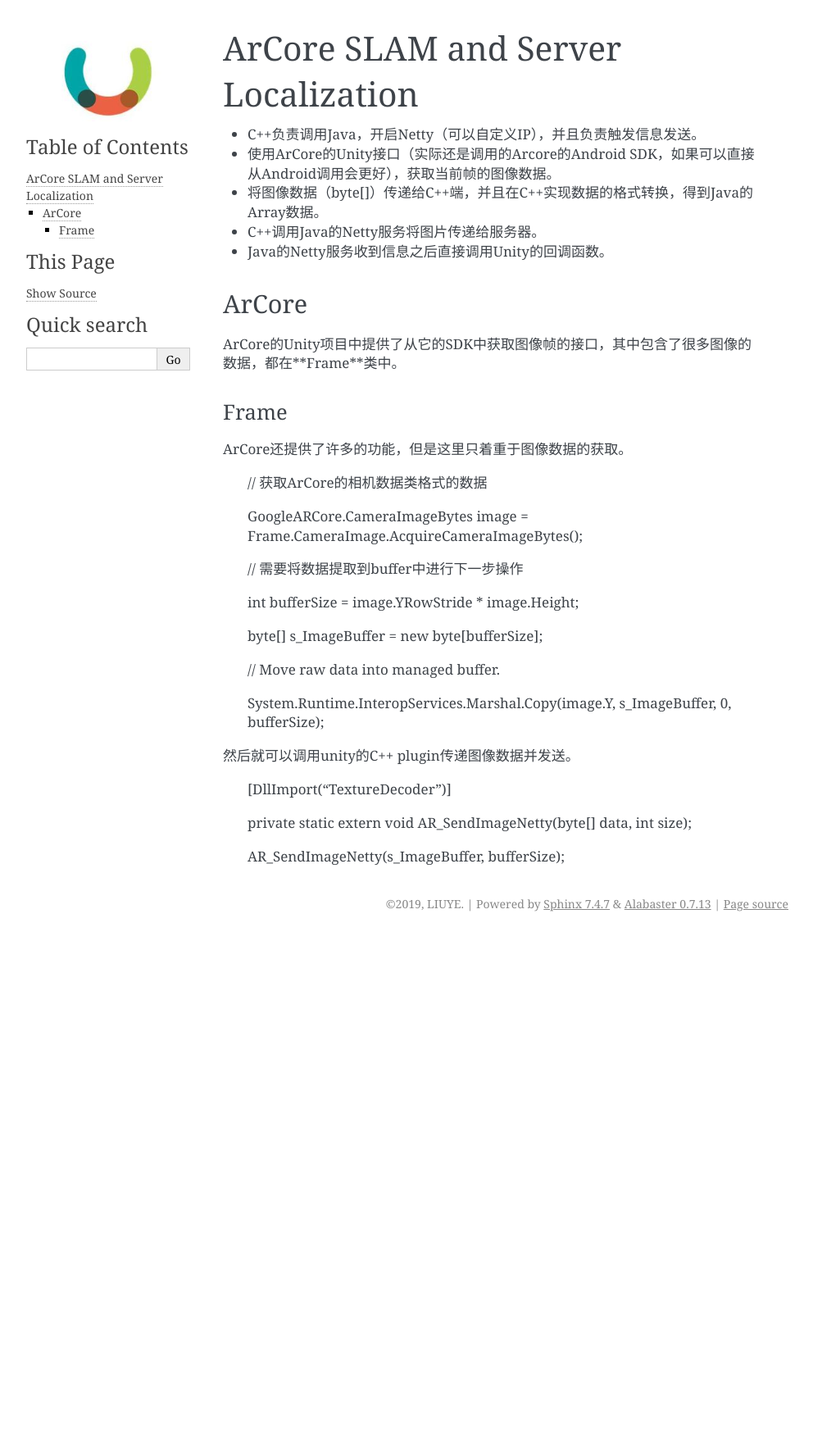
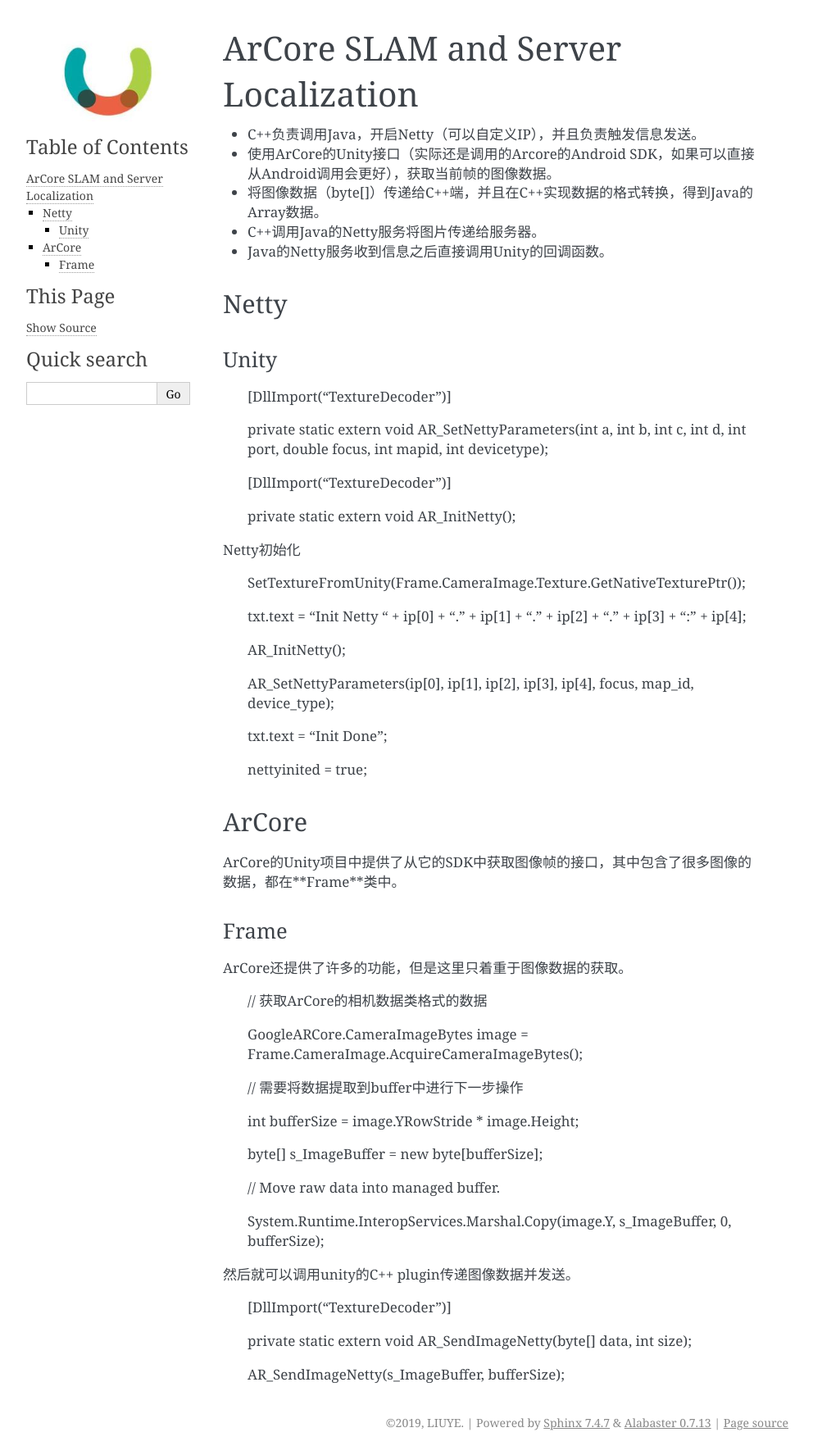
Before and after one commit to gggliuye/VIO, a Sphinx documentation site: the page built from docs/ArCoreServer/main.rst, in a window 1280 px wide. Shown: the whole page at 82% size, without its empty margins (148-1140 px from the left). Built offline with Sphinx 7.4.7, drawn with Linux system fonts in a browser that asks for light colours; before the commit the page ends 1142 px from its top, so only the background shows below that.

Commit message:
Update main.rst

```diff
--- a/docs/ArCoreServer/main.rst
+++ b/docs/ArCoreServer/main.rst
@@ -6,6 +6,35 @@ ArCore SLAM and Server Localization
 * 将图像数据（byte[]）传递给C++端，并且在C++实现数据的格式转换，得到Java的Array数据。
 * C++调用Java的Netty服务将图片传递给服务器。
 * Java的Netty服务收到信息之后直接调用Unity的回调函数。
+
+
+Netty
+~~~~~~~~~~~~~~~~~~~~~~~
+
+Unity
+--------------------------
+
+    [DllImport("TextureDecoder")]
+
+    private static extern void AR_SetNettyParameters(int a, int b, int c, int d, int port, double focus, int mapid, int devicetype);
+
+    [DllImport("TextureDecoder")]
+
+    private static extern void AR_InitNetty();
+
+Netty初始化
+
+            SetTextureFromUnity(Frame.CameraImage.Texture.GetNativeTexturePtr());
+
+            txt.text = "Init Netty " + ip[0] + "." + ip[1] + "." + ip[2] + "." + ip[3] + ":" + ip[4];
+
+            AR_InitNetty();
+
+            AR_SetNettyParameters(ip[0], ip[1], ip[2], ip[3], ip[4], focus, map_id, device_type);
+
+            txt.text = "Init Done";
+
+            nettyinited = true;
 
 
 ArCore
```
